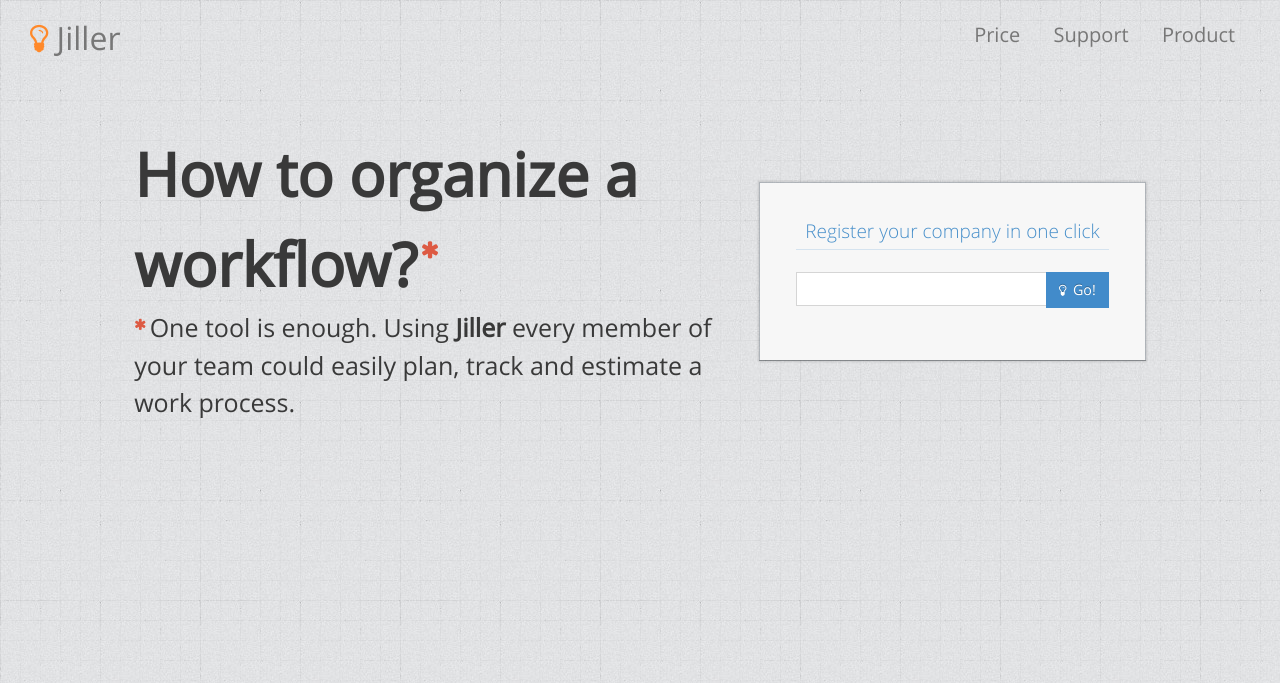
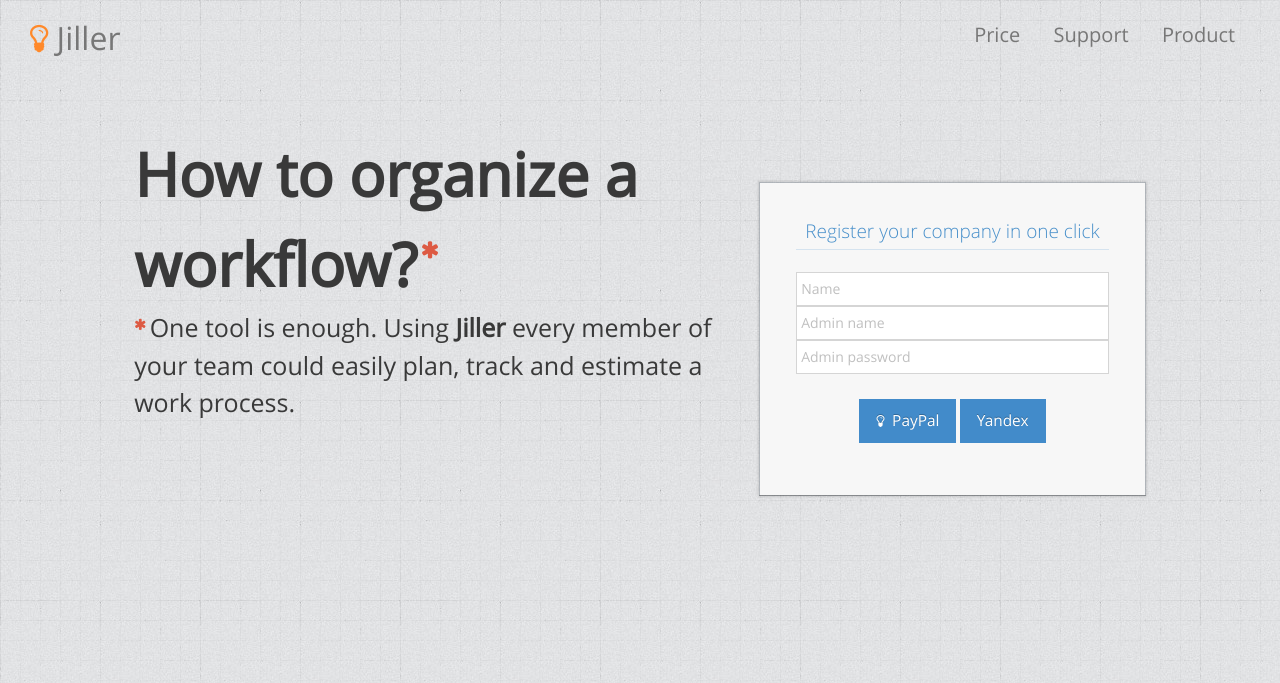
Before and after one commit to VitaliiSypchenko/jiller-manager, a Django app: page / in a window 1280 px wide. Shown: the top 683 px of the page. Run offline with Django 3.2, Linux system fonts and the light colour scheme; some libraries are stand-ins or nearby versions.

Commit message:
add fields

```diff
--- a/company/forms.py
+++ b/company/forms.py
@@ -8,8 +8,8 @@
     def __init__(self, *args, **kwargs):
         super(CreateCompanyForm, self).__init__(*args, **kwargs)
         for field_name, field in self.fields.items():
-            field.widget.attrs.update({'class': 'form-control'})
-
+            field.widget.attrs.update({'class': 'form-control',
+                                       'placeholder': field.label})
     def clean_name(self):
         cleaned_data = super(CreateCompanyForm, self).clean()
         name = cleaned_data.get('name')
@@ -20,4 +20,7 @@
 
     class Meta:
         model = Company
-        fields = ['name']
+        fields = '__all__'
+        widgets = {
+            'admin_pass': forms.PasswordInput(),
+        }
--- a/company/models.py
+++ b/company/models.py
@@ -4,3 +4,5 @@
 
 class Company(models.Model):
     name = models.CharField(verbose_name=_('Name'), unique=True, max_length=10)
+    admin_name = models.CharField(verbose_name=_('Admin name'), max_length=20)
+    admin_pass = models.CharField(verbose_name=_('Admin password'), max_length=20)
--- a/company/templates/home.html
+++ b/company/templates/home.html
@@ -27,15 +27,20 @@
               <form action="{% url 'home' %}" method='post'>
                 {% csrf_token %}
                 <div class="input-group">
-                  {{ form.name }}
-                  <span class="input-group-btn">
-                    <button type="submit" class="btn btn-sm btn-primary">
-                      <i class="ace-icon fa fa-lightbulb-o"></i>
-                      <span class="bigger-110">Go!</span>
-                    </button>
-                  </span>
+                  {% for field in form %}
+                    {{ field }}
+                  {% endfor %}
                 </div>
-                <div class="clearfix"></div>
+                <div class="space"></div>
+                <div class="center group-btn">
+                  <button type="submit" class="btn btn-primary">
+                    <i class="ace-icon fa fa-lightbulb-o"></i>
+                    <span class="bigger-110">PayPal</span>
+                  </button>
+                  <button type="submit" class="btn btn-primary">
+                    <span class="bigger-110">Yandex</span>
+                  </button>
+                </div>
               </form>
               {% if form.errors %}
                   <p class="danger">{{ form.name.errors }}</p>
--- a/jiller_manager/settings.py
+++ b/jiller_manager/settings.py
@@ -37,7 +37,8 @@
     'django.contrib.sessions',
     'django.contrib.messages',
     'django.contrib.staticfiles',
-    'company'
+    'company',
+    'paypal.standard.ipn',
 ]
 
 MIDDLEWARE_CLASSES = [
@@ -121,5 +122,8 @@
 
 STATICFILES_DIRS = (os.path.join(BASE_DIR, 'static'),)
 
+# to use PAYPAL sandbox
+PAYPAL_TEST = True
+
 # Static files (CSS, JavaScript, Images)
 # https://docs.djangoproject.com/en/1.9/howto/static-files/
--- a/requirements.txt
+++ b/requirements.txt
@@ -7,3 +7,4 @@
 pyparsing==2.2.0
 six==1.10.0
 whitenoise==2.0.6
+django-paypal==0.3.6
```
Also changed, not shown: company/migrations/0002_auto_20170327_2133.py (added).
